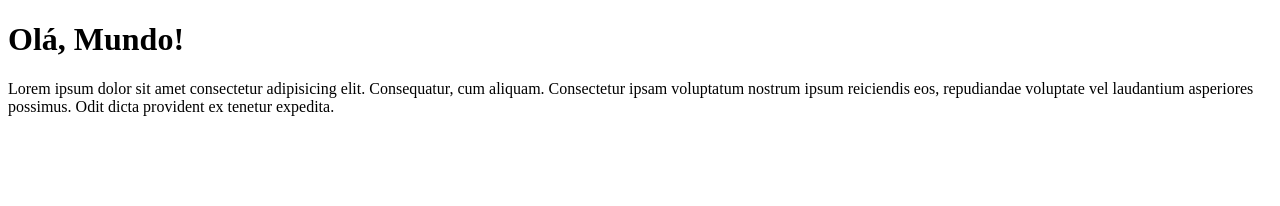
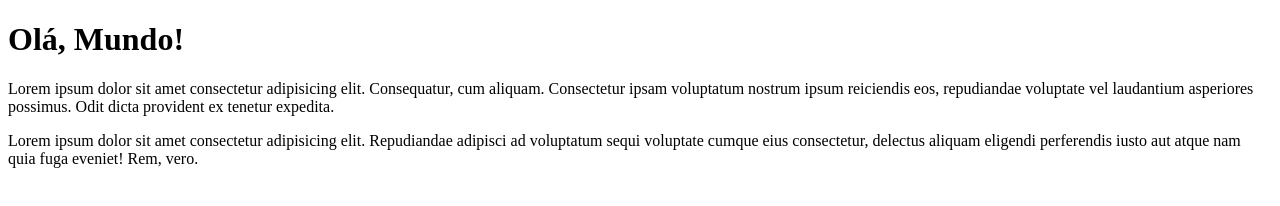
Before and after one commit to Igor-Lopes98/Ola-Mundo, a plain HTML site: page site-exemplo/index.html in a window 1280 px wide. Drawn offline with Linux system fonts and the light colour scheme.

Commit message:
Adicionei outro parágrafo.

```diff
--- a/site-exemplo/index.html
+++ b/site-exemplo/index.html
@@ -10,5 +10,6 @@
     <h1>Olá, Mundo!
     </h1>
     <p>Lorem ipsum dolor sit amet consectetur adipisicing elit. Consequatur, cum aliquam. Consectetur ipsam voluptatum nostrum ipsum reiciendis eos, repudiandae voluptate vel laudantium asperiores possimus. Odit dicta provident ex tenetur expedita.</p>
+    <p>Lorem ipsum dolor sit amet consectetur adipisicing elit. Repudiandae adipisci ad voluptatum sequi voluptate cumque eius consectetur, delectus aliquam eligendi perferendis iusto aut atque nam quia fuga eveniet! Rem, vero.</p>
 </body>
 </html>
```
